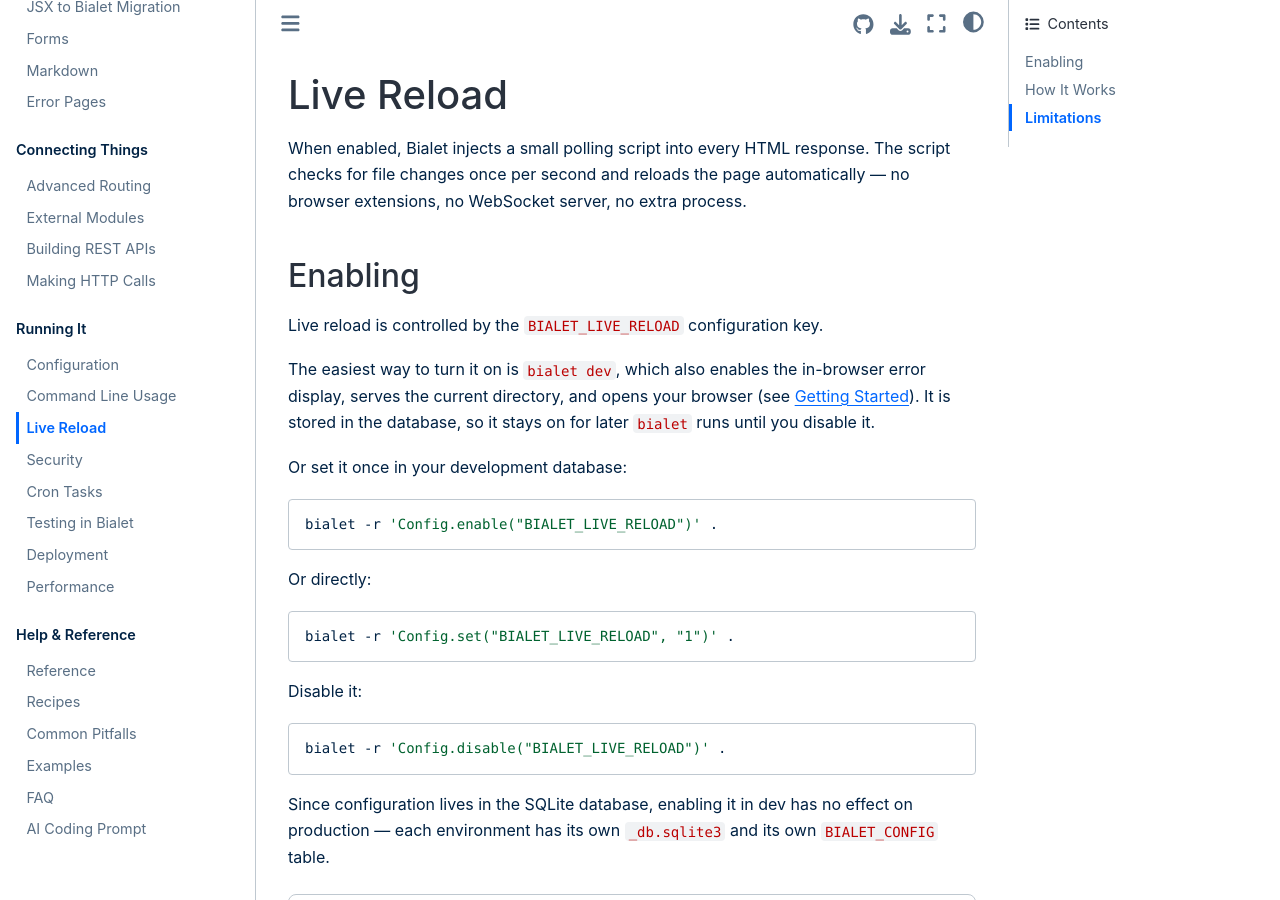
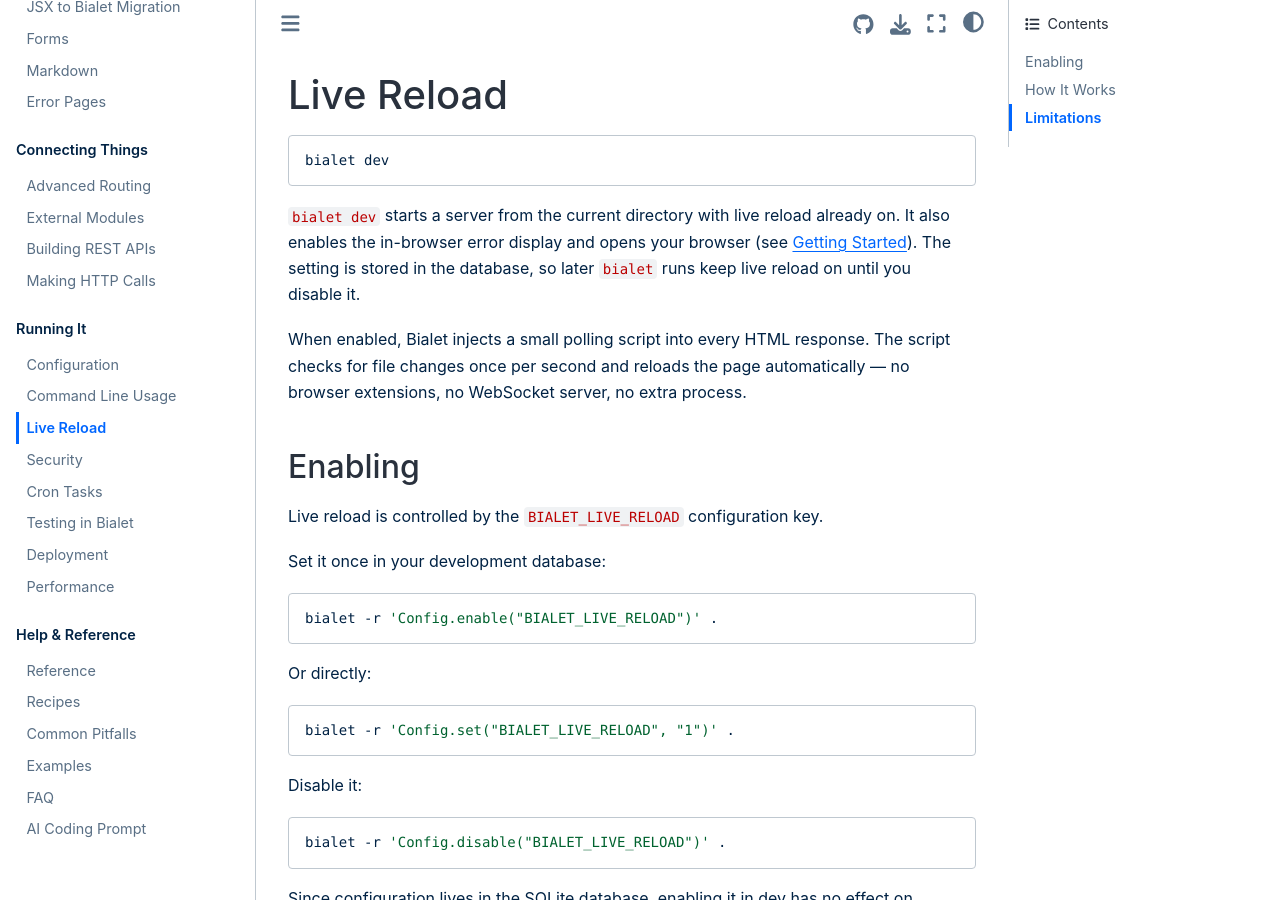
Before and after one commit to bialet/bialet, a Sphinx documentation site: the page built from docs/live-reload.md, in a window 1280 px wide and 900 px high. Built offline with Sphinx 7.4.7 and the Sphinx Book theme 1.1.4, drawn with Linux system fonts in a browser that asks for light colours; the version number could not be read and is left out.

Commit message:
docs(live-reload): lead with the bialet dev command
Put the one command that enables live reload at the top of the page and
explain what it turns on before the configuration details.

````diff
--- a/docs/live-reload.md
+++ b/docs/live-reload.md
@@ -1,4 +1,13 @@
 # Live Reload
+
+```bash
+bialet dev
+```
+
+`bialet dev` starts a server from the current directory with live reload
+already on. It also enables the in-browser error display and opens your browser
+(see [Getting Started](../getting-started/2-setup)). The setting is stored in
+the database, so later `bialet` runs keep live reload on until you disable it.
 
 When enabled, Bialet injects a small polling script into every HTML response.
 The script checks for file changes once per second and reloads the page
@@ -8,12 +17,7 @@
 
 Live reload is controlled by the `BIALET_LIVE_RELOAD` configuration key.
 
-The easiest way to turn it on is `bialet dev`, which also enables the
-in-browser error display, serves the current directory, and opens your browser
-(see [Getting Started](../getting-started/2-setup)). It is stored in the
-database, so it stays on for later `bialet` runs until you disable it.
-
-Or set it once in your development database:
+Set it once in your development database:
 
 ```bash
 bialet -r 'Config.enable("BIALET_LIVE_RELOAD")' .
````
